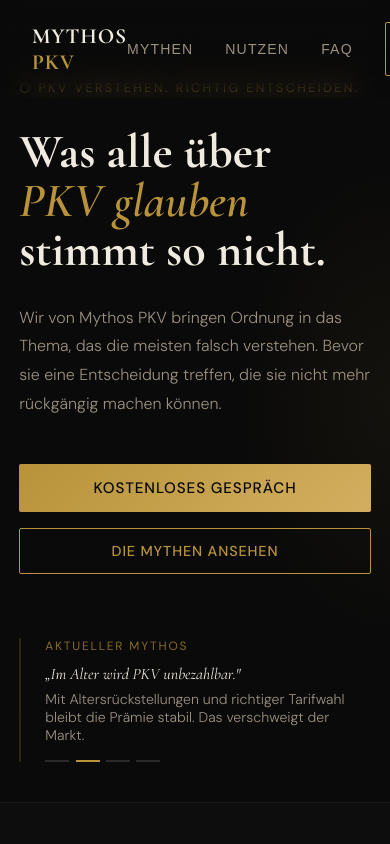
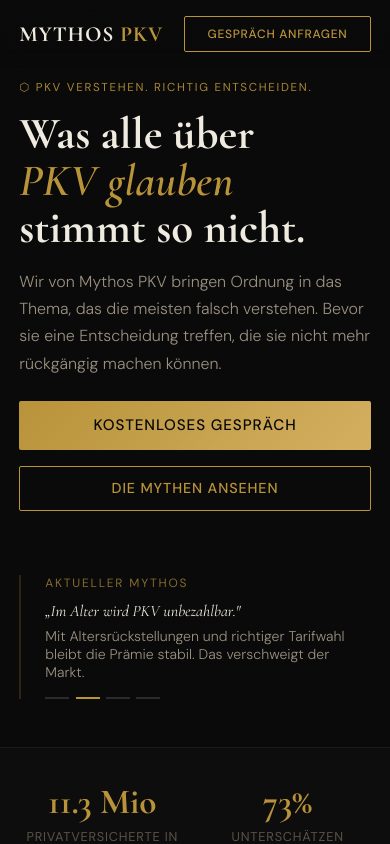
Before and after one commit to blondesgift611-commits/mythos-pkv, a React (Create React App) app: page / in a window 390 px wide. Shown: the top 844 px of the page. Built offline with nearby package versions, Linux system fonts and the light colour scheme.

Commit message:
version7

```diff
--- a/src/App.js
+++ b/src/App.js
@@ -172,35 +172,35 @@
       <div className="grain" />
 
       {/* NAV */}
-      <nav style={{ position: "fixed", top: 0, left: 0, right: 0, zIndex: 100, padding: "1.4rem 2rem", display: "flex", justifyContent: "space-between", alignItems: "center", background: "linear-gradient(to bottom,rgba(10,10,10,.95),transparent)", backdropFilter: "blur(12px)" }}>
+      <nav style={{ position: "fixed", top: 0, left: 0, right: 0, zIndex: 100, padding: isMobile ? "1rem 1.2rem" : "1.4rem 2rem", display: "flex", justifyContent: "space-between", alignItems: "center", background: "linear-gradient(to bottom,rgba(10,10,10,.95),transparent)", backdropFilter: "blur(12px)" }}>
         <div style={{ fontFamily: "'Cormorant Garamond', serif", fontSize: "1.35rem", fontWeight: 700, letterSpacing: ".04em", color: "#f0ebe0" }}>
           MYTHOS <span style={{ color: "#b8933a" }}>PKV</span>
         </div>
-        <div style={{ display: "flex", gap: "2rem", alignItems: "center" }}>
-          <button onClick={() => document.getElementById("mythen").scrollIntoView({behavior:"smooth"})} className="nav-link" style={{background:"none",border:"none",cursor:"pointer"}}>Mythen</button>
+        <div style={{ display: "flex", gap: "1.5rem", alignItems: "center" }}>
+          {!isMobile && <><button onClick={() => document.getElementById("mythen").scrollIntoView({behavior:"smooth"})} className="nav-link" style={{background:"none",border:"none",cursor:"pointer"}}>Mythen</button>
           <button onClick={() => document.getElementById("nutzen").scrollIntoView({behavior:"smooth"})} className="nav-link" style={{background:"none",border:"none",cursor:"pointer"}}>Nutzen</button>
-          <button onClick={() => document.getElementById("faq").scrollIntoView({behavior:"smooth"})} className="nav-link" style={{background:"none",border:"none",cursor:"pointer"}}>FAQ</button>
-          <button onClick={() => document.getElementById("kontakt").scrollIntoView({behavior:"smooth"})} className="cta-btn-outline" style={{padding:".55rem 1.4rem",fontSize:".82rem"}}>Gespräch anfragen</button>
+          <button onClick={() => document.getElementById("faq").scrollIntoView({behavior:"smooth"})} className="nav-link" style={{background:"none",border:"none",cursor:"pointer"}}>FAQ</button></> }
+          <button onClick={() => document.getElementById("kontakt").scrollIntoView({behavior:"smooth"})} className="cta-btn-outline" style={{padding:".55rem 1.4rem",fontSize:isMobile?".75rem":".82rem"}}>Gespräch anfragen</button>
         </div>
       </nav>
 
       {/* HERO */}
-      <section style={{ minHeight: isMobile ? "auto" : "100vh", display: "flex", flexDirection: "column", justifyContent: "center", padding: isMobile ? "5rem 1.2rem 2.5rem" : "8rem 2rem 5rem", maxWidth: "1100px", margin: "0 auto", position: "relative" }}>
+      <section style={{ display: "flex", flexDirection: "column", justifyContent: "flex-start", padding: isMobile ? "5rem 1.2rem 3rem" : "10rem 2rem 5rem", maxWidth: "1100px", margin: "0 auto", position: "relative" }}>
         {/* Background accent */}
-        <div style={{ position: "absolute", top: "20%", right: "0", width: "40%", height: "60%", background: "radial-gradient(ellipse at right, rgba(184,147,58,.06), transparent 70%)", pointerEvents: "none" }} />
-        <div style={{ position: "absolute", top: "10%", left: "-5%", width: "1px", height: "80%", background: "linear-gradient(to bottom,transparent,#b8933a33,transparent)", animation: "pulse-border 3s ease infinite" }} />
+        {!isMobile && <div style={{ position: "absolute", top: "20%", right: "0", width: "40%", height: "60%", background: "radial-gradient(ellipse at right, rgba(184,147,58,.06), transparent 70%)", pointerEvents: "none" }} />}
+        {!isMobile && <div style={{ position: "absolute", top: "10%", left: "-5%", width: "1px", height: "80%", background: "linear-gradient(to bottom,transparent,#b8933a33,transparent)", animation: "pulse-border 3s ease infinite" }} />}
 
-        <div style={{ fontFamily: "'DM Sans', sans-serif", fontSize: ".78rem", letterSpacing: ".2em", textTransform: "uppercase", color: "#b8933a", marginBottom: "2rem", opacity: .9 }}>
+        <div style={{ fontFamily: "'DM Sans', sans-serif", fontSize: ".72rem", letterSpacing: ".15em", textTransform: "uppercase", color: "#b8933a", marginBottom: isMobile ? "1rem" : "2rem", opacity: .9 }}>
           ⬡ PKV verstehen. Richtig entscheiden.
         </div>
 
-        <h1 style={{ fontFamily: "'Cormorant Garamond', serif", fontSize: "clamp(3rem, 7vw, 6.5rem)", fontWeight: 700, lineHeight: 1.02, color: "#f0ebe0", marginBottom: "1.8rem", maxWidth: "860px" }}>
+        <h1 style={{ fontFamily: "'Cormorant Garamond', serif", fontSize: isMobile ? "2.8rem" : "clamp(3rem, 7vw, 6.5rem)", fontWeight: 700, lineHeight: 1.05, color: "#f0ebe0", marginBottom: isMobile ? "1rem" : "1.8rem", maxWidth: "860px" }}>
           Was alle über<br />
           <span style={{ fontStyle: "italic", color: "#b8933a" }}>PKV glauben</span>
           <br />stimmt so nicht.
         </h1>
 
-        <p style={{ fontFamily: "'DM Sans', sans-serif", fontSize: "clamp(1rem, 2vw, 1.2rem)", color: "#9a9080", maxWidth: "520px", lineHeight: 1.8, marginBottom: "2.8rem", fontWeight: 300 }}>
+        <p style={{ fontFamily: "'DM Sans', sans-serif", fontSize: isMobile ? "1rem" : "1.1rem", color: "#9a9080", maxWidth: "520px", lineHeight: 1.7, marginBottom: isMobile ? "1.5rem" : "2.8rem", fontWeight: 300 }}>
           Wir von Mythos PKV bringen Ordnung in das Thema, das die meisten falsch verstehen. Bevor sie eine Entscheidung treffen, die sie nicht mehr rückgängig machen können.
         </p>
 
```
